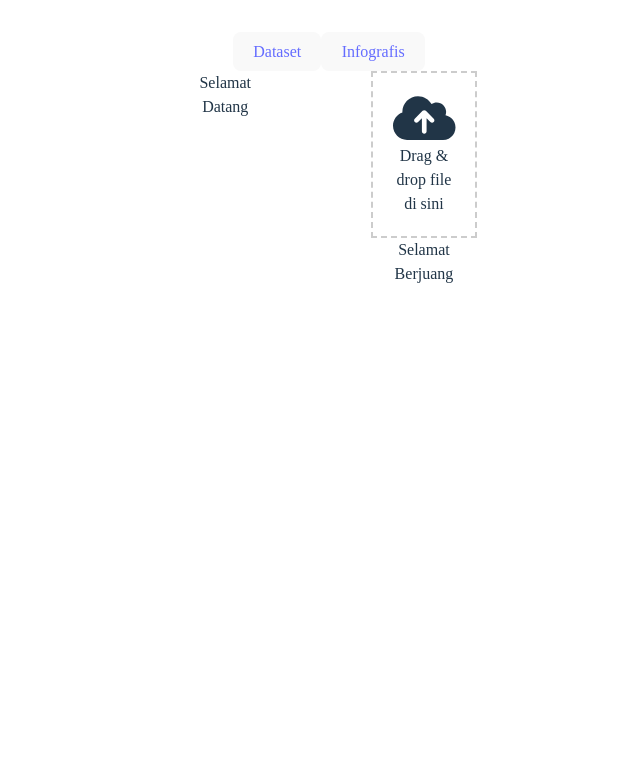
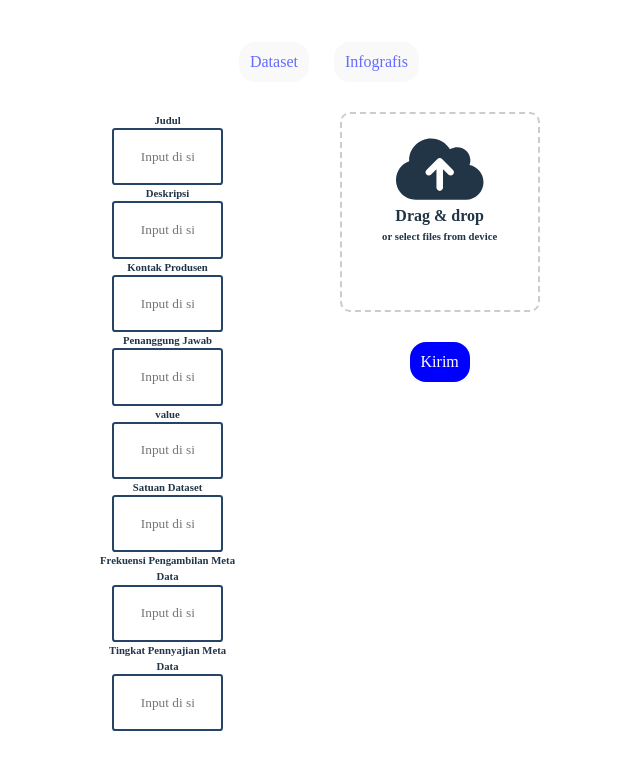
Before and after one commit to Rodey18/Sistem-Diskominfo, a React (Vite) app in the folder Sistem-Diskominfo/: page /uploadfile in a window 1280 px wide. Shown: the top 770 px of the page, without its empty margins (311-951 px from the left). Built offline with nearby package versions, Linux system fonts and the light colour scheme; a web font is replaced by a local one.

Commit message:
page upload file

```diff
--- a/Sistem-Diskominfo/src/Halaman/upload/uploadFIle.tsx
+++ b/Sistem-Diskominfo/src/Halaman/upload/uploadFIle.tsx
@@ -1,12 +1,31 @@
-import React from "react";
+import React, { useState } from "react";
 import { Link } from "react-router-dom";
 import { FontAwesomeIcon } from "@fortawesome/react-fontawesome";
 import { faCloudArrowUp } from "@fortawesome/free-solid-svg-icons";
+import Button from "../../Komponen/Button/Button";
 
 const UploadFile: React.FC = () => {
+  const [judul, setJudul] = useState("");
+  const [deskripsi, setDeskripsi] = useState("");
+  const [kontak, setKontak] = useState("");
+  const [penanggung, setpj] = useState("");
+  const [value, setValue] = useState("");
+  const [datset, setDatset] = useState("");
+  const [Metdat, setMetdat] = useState("");
+  const [penyajian, setPenyajian] = useState("");
+
   const handleFileDrop = (event: React.DragEvent<HTMLDivElement>) => {
     event.preventDefault();
     // Lakukan sesuatu dengan file yang di-drop di sini
+    if (validateForm()) {
+      // Proses file
+    } else {
+      alert("Harap isi semua judul sebelum mengirim file.");
+    }
+  };
+
+  const validateForm = () => {
+    return judul !== "" && deskripsi !== ""; // ... (validasi lainnya)
   };
 
   const handleDragOver = (event: React.DragEvent<HTMLDivElement>) => {
@@ -15,34 +34,133 @@ const UploadFile: React.FC = () => {
 
   return (
     <div>
-      <div>
-        <button>
-          <Link to="/dataset">Dataset</Link>
-        </button>
-        <button>
-          <Link to="/infografis">Infografis</Link>
-        </button>
+      <div className="buttonDating">
+        <Button style={{ marginRight: "15px" }}>
+          <Link to="dataset">Dataset</Link>
+        </Button>
+        <Button>
+          <Link to="infografis">Infografis</Link>
+        </Button>
       </div>
       <div style={{ display: "flex" }}>
-        <div style={{ flex: "0 0 30%" }}>Selamat Datang</div>
+        <div style={{ flex: "0 0 30%" }}>
+          <div className="Kiri" style={{ marginTop: "20px" }}>
+            <div>
+              <h6 className="judul">Judul</h6>
+              <input
+                type="text"
+                placeholder="Input di sini"
+                className="input-placeholder" // Apply CSS class
+                value={judul}
+                onChange={(e) => setJudul(e.target.value)}
+              />
+            </div>
+            <div>
+              <h6 className="judul">Deskripsi</h6>
+              <input
+                type="text"
+                placeholder="Input di sini"
+                className="input-placeholder" // Apply CSS class
+                value={deskripsi}
+                onChange={(e) => setDeskripsi(e.target.value)}
+              />
+            </div>
+            <div>
+              <h6 className="judul">Kontak Produsen</h6>
+              <input
+                type="text"
+                placeholder="Input di sini"
+                className="input-placeholder"
+                value={kontak}
+                onChange={(e) => setKontak(e.target.value)}
+              />
+            </div>
+            <div>
+              <h6 className="judul">Penanggung Jawab</h6>
+              <input
+                type="text"
+                placeholder="Input di sini"
+                className="input-placeholder"
+                value={penanggung}
+                onChange={(e) => setpj(e.target.value)}
+              />
+            </div>
+            <div>
+              <h6 className="judul">value</h6>
+              <input
+                type="text"
+                placeholder="Input di sini"
+                className="input-placeholder"
+                value={value}
+                onChange={(e) => setValue(e.target.value)}
+              />
+            </div>
+            <div>
+              <h6 className="judul">Satuan Dataset</h6>
+              <input
+                type="text"
+                placeholder="Input di sini"
+                className="input-placeholder"
+                value={datset}
+                onChange={(e) => setDatset(e.target.value)}
+              />
+            </div>
+            <div>
+              <h6 className="judul">Frekuensi Pengambilan Meta Data</h6>
+              <input
+                type="text"
+                placeholder="Input di sini"
+                className="input-placeholder"
+                value={Metdat}
+                onChange={(e) => setMetdat(e.target.value)}
+              />
+            </div>
+            <div>
+              <h6 className="judul">Tingkat Pennyajian Meta Data</h6>
+              <input
+                type="text"
+                placeholder="Input di sini"
+                className="input-placeholder"
+                value={penyajian}
+                onChange={(e) => setPenyajian(e.target.value)}
+              />
+            </div>
+          </div>
+        </div>
         <div style={{ flex: "0 0 30%", marginLeft: "auto" }}>
           <div
+            className="kotakdragdrop"
             onDrop={handleFileDrop}
             onDragOver={handleDragOver}
             style={{
               border: "2px dashed #ccc",
               padding: "20px",
               textAlign: "center",
+              height: "200px",
+              width: "200px",
+              borderRadius: "10px",
+              margin: "20px",
             }}
           >
             <FontAwesomeIcon
+              className="dragdropicon"
               icon={faCloudArrowUp}
-              style={{ fontSize: "50px" }}
+              style={{ fontSize: "70px" }}
             />
-            <p>Drag & drop file di sini</p>
+            <h4 className="dragdrop">Drag & drop</h4>
+            <h6 className="fromdevices">or select files from device</h6>
           </div>
-          Selamat Berjuang
+          <Button
+            className="buttonkirim"
+            style={{ backgroundColor: "blue", color: "white" }}
+          >
+            Kirim
+          </Button>
         </div>
+      </div>
+      <div style={{ display: "flex" }}>
+        <div style={{ flex: "0 0 30%" }}></div>
+        <div style={{ flex: "0 0 30%", marginLeft: "auto" }}></div>
       </div>
     </div>
   );
--- a/Sistem-Diskominfo/src/Halaman/upload/uploadFile.css
+++ b/Sistem-Diskominfo/src/Halaman/upload/uploadFile.css
@@ -0,0 +1,43 @@
+/**
+ * @Author: Your name
+ * @Date:   2024-04-18 10:27:08
+ *   @Last Modified by:   Your name
+  *  @Last Modified time: 2024-05-01 07:07:39
+   */
+
+/* File UploadFile.css */
+
+.input-placeholder {
+  border-radius: 10px;
+  height: 20px;
+  width: 250px;
+}
+
+.dragdropicon {
+  width: 65px;
+  height: 65px;
+}
+
+.buttonDating {
+  height: 50px;
+  width: 50px;
+  background-color: blue;
+  /* Warna asli */
+  transition: background-color 0.3s;
+  /* Efek transisi */
+}
+
+.buttonDating:hover {
+  background-color: white;
+  /* Warna saat dihover */
+}
+
+.Kiri {
+  margin-top: 20px;
+  text-align: left;
+}
+
+.judul {
+  text-align: left;
+  /* Meratakan teks ke kiri */
+}
--- a/Sistem-Diskominfo/src/Komponen/Button/Button.css
+++ b/Sistem-Diskominfo/src/Komponen/Button/Button.css
@@ -6,10 +6,8 @@
  */
 
 .button {
-  width: 50%;
-  height: 30px;
-  padding: 5px;
-  margin-top: 20px;
+  padding: 10px;
+  margin: 10px;
   stroke: #264466;
   border-radius: 1em;
   color: white;
```
